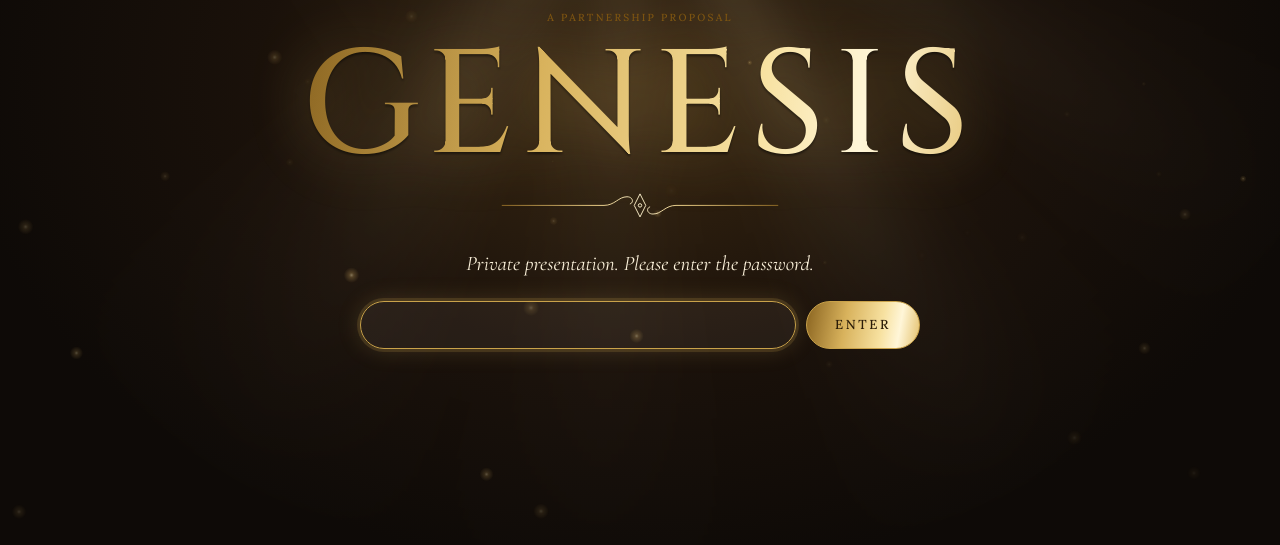
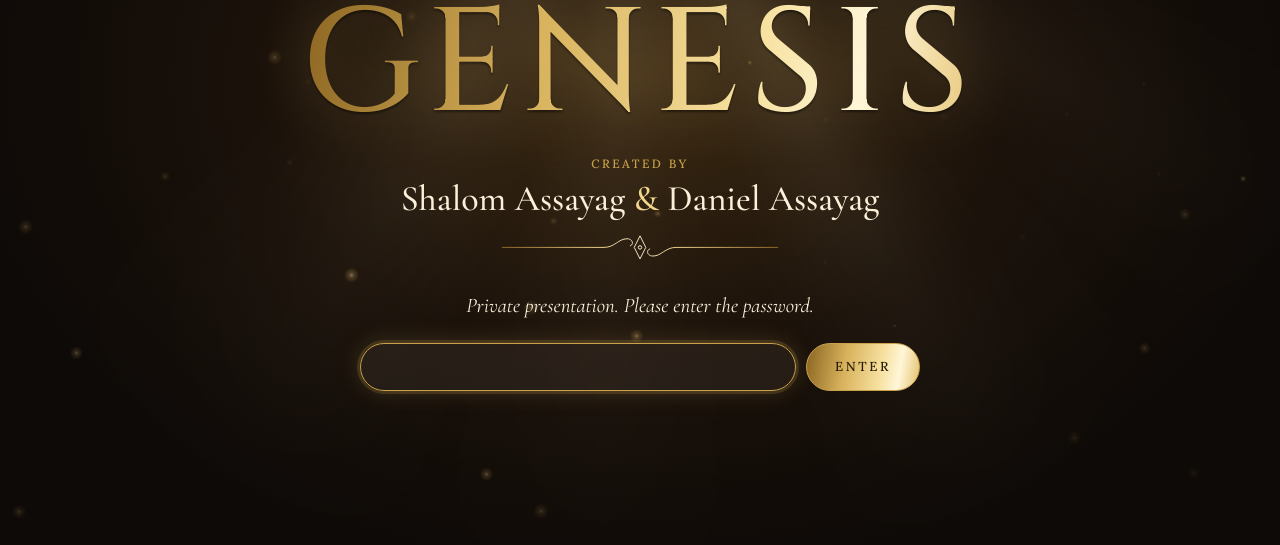
Before and after one commit to ariel1w/genesis, a plain HTML site: page index.html in a window 1280 px wide. Shown: the part 255-800 px from the top of the page. Drawn offline with nearby package versions, Linux system fonts and the light colour scheme; animation ran at ten frames a second.

Commit message:
Add prominent creator credit beneath landing page title

```diff
--- a/index.html
+++ b/index.html
@@ -16,7 +16,7 @@
 <link href="https://fonts.googleapis.com/css2?family=Cinzel:wght@400;500;600&family=Cormorant+Garamond:ital,wght@0,400;0,500;1,400&family=Lora:ital,wght@0,400;0,500;1,400&display=swap" rel="stylesheet">
 <script>document.documentElement.classList.add("js");try{if(sessionStorage.getItem("genesis-in")!=="1")document.documentElement.classList.add("gated")}catch(e){document.documentElement.classList.add("gated")}</script>
 <link rel="stylesheet" href="lenis.css?v=3">
-<link rel="stylesheet" href="style.css?v=12">
+<link rel="stylesheet" href="style.css?v=13">
 </head>
 <body>
 
@@ -44,6 +44,7 @@
     <img class="gate-logo" src="assets/ygp-logo-light.png" alt="Yoav Gross Productions">
     <span class="kicker">A Partnership Proposal</span>
     <h1 class="wordmark gate-word" id="gate-title"><span class="gold-text shine">GENESIS</span></h1>
+    <p class="gate-creators"><span class="gate-created-by">Created by</span><strong><span>Shalom Assayag</span> <span class="gate-amp">&amp;</span> <span>Daniel Assayag</span></strong></p>
     <svg class="flourish in" aria-hidden="true"><use href="#flourish"/></svg>
     <label class="gate-label" for="gate-pw">Private presentation. Please enter the password.</label>
     <div class="gate-row">
--- a/style.css
+++ b/style.css
@@ -408,6 +408,11 @@ html.gated .gate { display: flex; }
 .gate-box { position: relative; z-index: 2; width: min(560px, 100%); display: flex; flex-direction: column; align-items: center; animation: heroIn 1.2s var(--ease) both; }
 .gate-logo { width: min(150px, 30vw); margin-bottom: 4svh; }
 .gate-word { font-size: min(15vw, 17svh); margin: 1.4svh 0 0; animation: none; }
+.gate-creators { margin-top: clamp(16px, 2.5svh, 26px); color: #fbf1da; }
+.gate-created-by { display: block; margin-bottom: 6px; font: 500 12px var(--f-body); letter-spacing: .2em; text-transform: uppercase; color: var(--gold); }
+.gate-creators strong { display: block; font: 500 clamp(25px, 3.4vw, 36px)/1.2 var(--f-head); }
+.gate-creators strong > span { white-space: nowrap; }
+.gate-creators .gate-amp { color: var(--gold-hi); }
 .gate .flourish { margin: 1.6svh auto 3.4svh; }
 .gate-label { font-family: var(--f-head); font-style: italic; font-size: clamp(18px, 2.6svh, 24px); color: #fbf1da; }
 .gate-row { display: flex; gap: 10px; margin-top: 2.6svh; width: 100%; }
```
